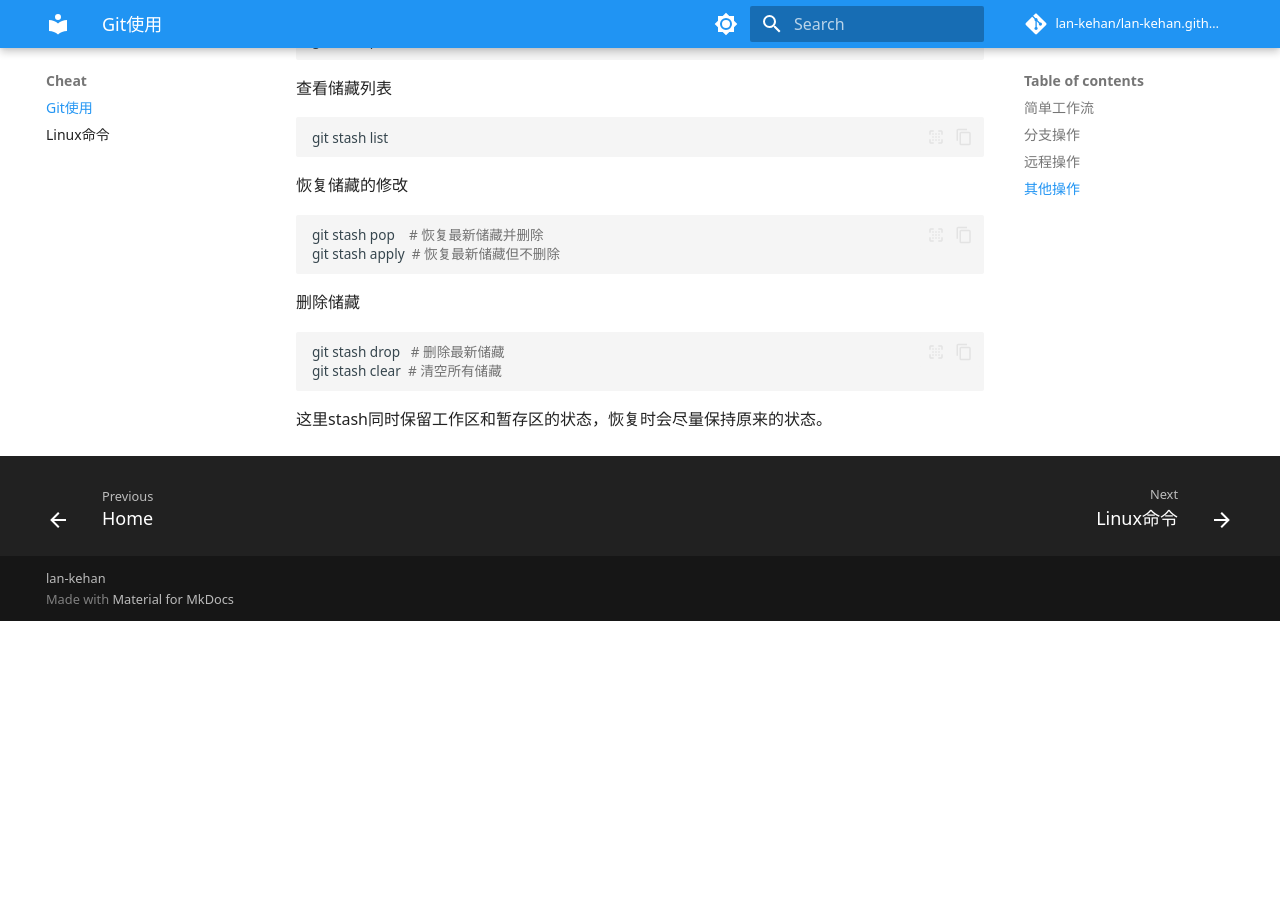
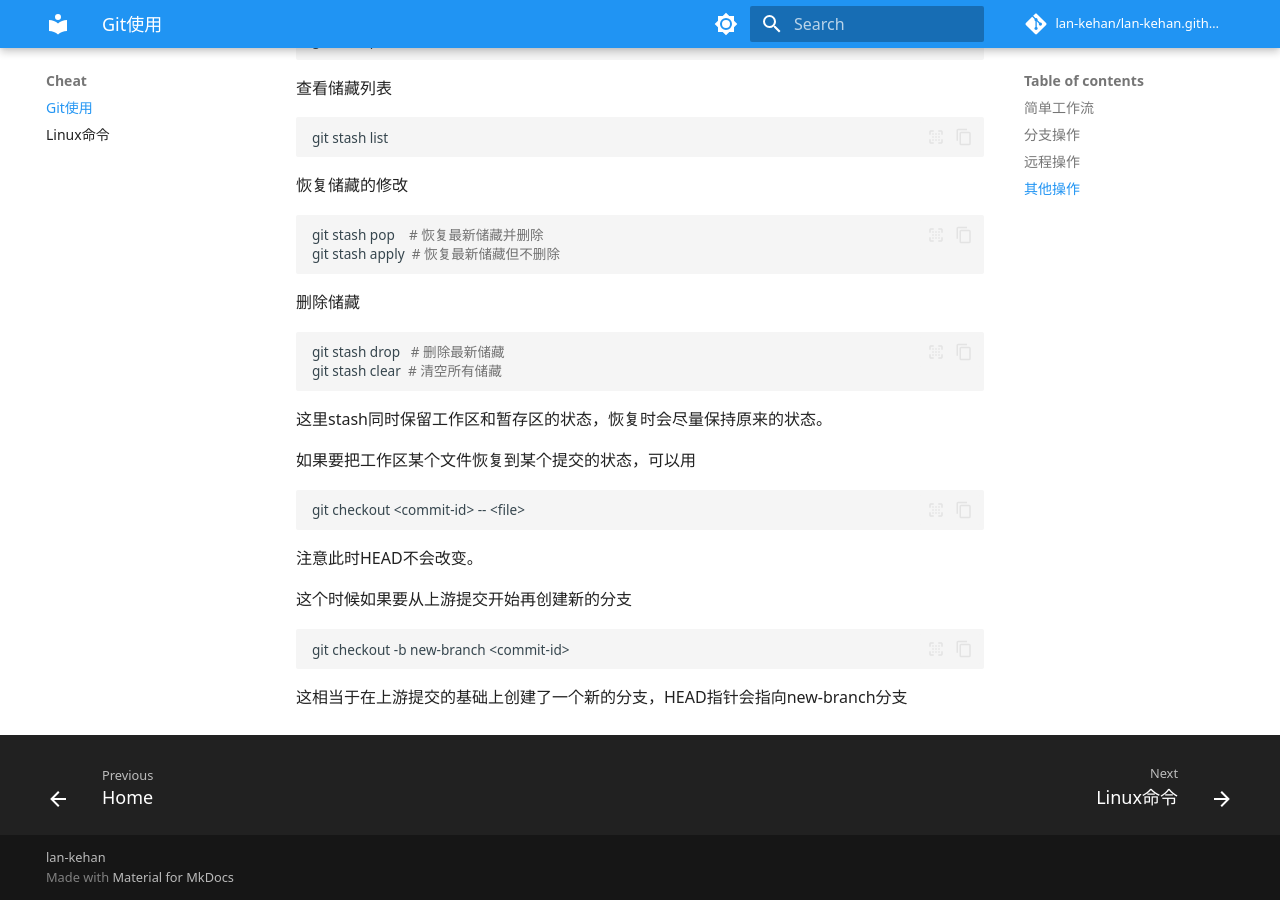
Before and after one commit to lan-kehan/lan-kehan.github.io, an MkDocs documentation site: the page built from docs/section1/git.md, in a window 1280 px wide and 900 px high, scrolled down 2966 px. Built offline with MkDocs 1.6.1 and Material for MkDocs 9.7.7, drawn with Linux system fonts in a browser that asks for light colours; some web fonts are replaced; comment, search, counter and statistics services are not loaded; before the commit the page ends 3587 px from its top, so only the background shows below that.

Commit message:
adding notes

````diff
--- a/docs/section1/git.md
+++ b/docs/section1/git.md
@@ -175,3 +175,18 @@ git stash clear  # 清空所有储藏
 ```
 
 这里stash同时保留工作区和暂存区的状态，恢复时会尽量保持原来的状态。
+
+如果要把工作区某个文件恢复到某个提交的状态，可以用
+
+```bash
+git checkout <commit-id> -- <file>
+```
+注意此时HEAD不会改变。
+
+这个时候如果要从上游提交开始再创建新的分支
+
+```bash
+git checkout -b new-branch <commit-id>
+```
+
+这相当于在上游提交的基础上创建了一个新的分支，HEAD指针会指向new-branch分支
````
